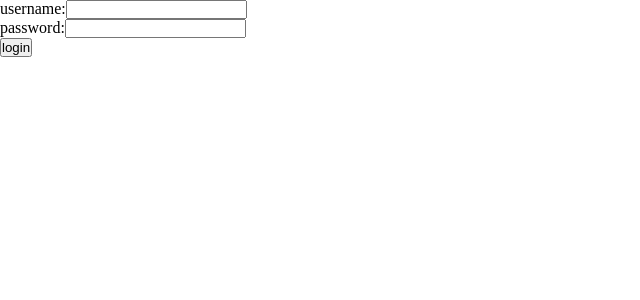
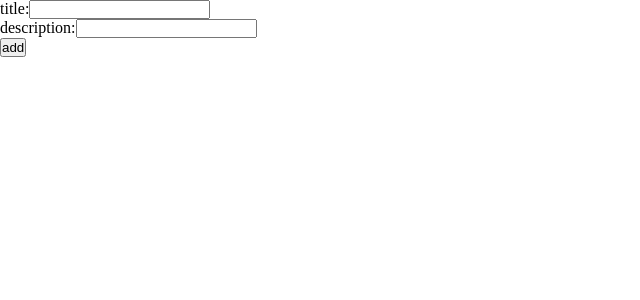
Before and after one commit to stephenngeorge/timeline-client, a React (Create React App) app: page /dashboard in a window 1280 px wide. Before the commit this address led to /. Shown: the top 300 px of the page, without its empty margins (0-640 px from the left). Built offline with nearby package versions, Linux system fonts and the light colour scheme; sample sign-in values are in the browser's storage.

Commit message:
add node form and query

```diff
--- a/src/App.tsx
+++ b/src/App.tsx
@@ -16,10 +16,10 @@ const App: React.FC = () => {
       <Layout>
 
         <Route path='/' exact render={ () => {
-          return authState.token.length > 0 ? <Redirect to='/dashboard' /> : <Login />
+          return !!localStorage.getItem('token') ? <Redirect to='/dashboard' /> : <Login />
         } } />
         <Route path='/dashboard' render={ () => {
-          return authState.token.length > 0 ? <Dashboard user={ authState.data } /> : <Redirect to='/' />
+          return !!localStorage.getItem('token') ? <Dashboard user={ authState.data } /> : <Redirect to='/' />
         } } />
         <Route path='/timeline/:id' component={ Timeline } />
       </Layout>
--- /dev/null
+++ b/src/Components/Forms/AddNode/index.tsx
@@ -0,0 +1,40 @@
+import React, { useState } from 'react'
+
+import { nodeQueries } from '../../../queries'
+
+interface IAddNodeProps {
+    timelineId: string
+}
+const AddNode: React.FC<IAddNodeProps> = ({timelineId}) => {
+    const [title, setTitle] = useState('')
+    const [description, setDescription] = useState('')
+
+    return (
+        <form onSubmit={ e => {
+            e.preventDefault()
+            nodeQueries.addNode(title, description, timelineId)
+        } }>
+            <div className='form-group'>
+                <label>title:</label>
+                <input  type='text'
+                        name='title'
+                        value={ title }
+                        onChange={ (e: any) => setTitle(e.target.value) }
+                />
+            </div>
+
+            <div className='form-group'>
+                <label>description:</label>
+                <input  type='text'
+                        name='description'
+                        value={ description }
+                        onChange={ (e: any) => setDescription(e.target.value) }
+                />
+            </div>
+
+            <button type='submit'>ADD</button>
+        </form>
+    )
+}
+
+export default AddNode
--- a/src/Components/Forms/index.tsx
+++ b/src/Components/Forms/index.tsx
@@ -1,7 +1,9 @@
+import AddNode from './AddNode'
 import AddTimeline from './AddTimeline'
 import Login from './Login'
 
 export {
+    AddNode,
     AddTimeline,
     Login
 }
--- /dev/null
+++ b/src/Components/Pages/Timeline/Node.tsx
@@ -0,0 +1,13 @@
+import React from 'react'
+
+import { INode } from '../../../interfaces'
+
+const Node: React.FC<INode> = props => {
+    return (
+        <div>
+            <p>{ props.title }</p>
+        </div>
+    )
+}
+
+export default Node
--- a/src/Components/Pages/Timeline/index.tsx
+++ b/src/Components/Pages/Timeline/index.tsx
@@ -3,8 +3,12 @@ import { RouteComponentProps } from 'react-router-dom'
 import { timelineQueries } from '../../../queries'
 import { ITimeline } from '../../../interfaces'
 
+// import child components
+import { AddNode } from '../../Forms'
+import Node from './Node'
+
 interface IParams { id: string }
-const Timeline: React.FC<RouteComponentProps<IParams>> = (props) => {
+const Timeline: React.FC<RouteComponentProps<IParams>> = ({match}) => {
     // create blank object to pass to useState
     const initialState = {
         title: '',
@@ -25,12 +29,18 @@ const Timeline: React.FC<RouteComponentProps<IParams>> = (props) => {
         setTimeline(fetchedTimeline.data)
     }
     useEffect(() => {
-        fetchTimeline(props.match.params.id)
-    }, [props.match.params.id])
+        fetchTimeline(match.params.id)
+    }, [match.params.id])
 
+    console.log(timeline)
     return (
         <div>
             <h3>{ timeline.title }</h3>
+            <AddNode timelineId={ match.params.id } />
+            {
+                timeline.nodes.length > 0 &&
+                timeline.nodes.map(node => <Node { ...node } />)
+            }
         </div>
     )
 }
--- a/src/queries/index.tsx
+++ b/src/queries/index.tsx
@@ -1,7 +1,9 @@
 import * as authQueries from './authQueries'
+import * as nodeQueries from './nodeQueries'
 import * as timelineQueries from './timelineQueries'
 
 export {
     authQueries,
+    nodeQueries,
     timelineQueries
 }
--- /dev/null
+++ b/src/queries/nodeQueries.tsx
@@ -0,0 +1,20 @@
+import { url } from './config'
+
+export const addNode = async (title: string, description: string = '', timelineId: string) => {
+    const newNode = await fetch(`${url}/nodes`, {
+        method: 'POST',
+        headers: {
+            "Content-Type": "application/json",
+            "Authorization": `Bearer ${localStorage.getItem('token')}`
+        },
+        body: JSON.stringify({
+            title: title,
+            description: description,
+            timeline: timelineId
+        })
+    })
+    // parse response
+    const response = await newNode.json()
+
+    return response
+}
```
